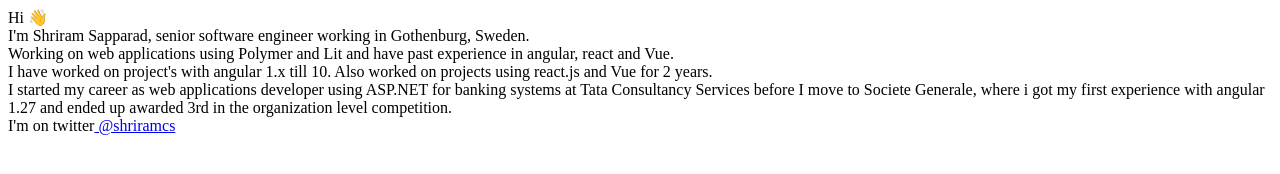
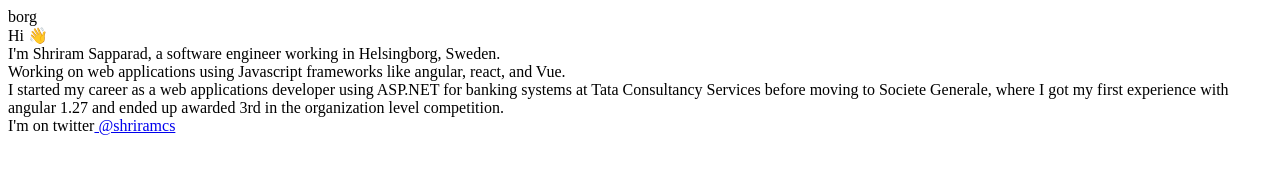
Before and after one commit to shriramcs/shriramcs.github.io, a plain HTML site: page index.html in a window 1280 px wide. Drawn offline with Linux system fonts and the light colour scheme.

Commit message:
Update index.html

```diff
--- a/index.html
+++ b/index.html
@@ -1,4 +1,4 @@
-<!doctype html>
+borg<!doctype html>
 <html lang="en">
 <head>
   <meta charset="utf-8">
@@ -11,16 +11,13 @@
   <div>
     <div> Hi 👋 </div>
     <div>
-      I'm Shriram Sapparad, senior software engineer working in Gothenburg, Sweden.
+      I'm Shriram Sapparad, a software engineer working in Helsingborg, Sweden.
     </div>
     <div>
-      Working on web applications using Polymer and Lit and have past experience in angular, react and Vue.
+      Working on web applications using Javascript frameworks like angular, react, and Vue.
     </div>
     <div>
-      I have worked on project's with angular 1.x till 10. Also worked on projects using react.js and Vue for 2 years.
-    </div>
-    <div>
-      I started my career as web applications developer using ASP.NET for banking systems at Tata Consultancy Services before I move to Societe Generale, where i got my first experience with angular 1.27 and ended up awarded 3rd in the organization level competition.
+      I started my career as a web applications developer using ASP.NET for banking systems at Tata Consultancy Services before moving to Societe Generale, where I got my first experience with angular 1.27 and ended up awarded 3rd in the organization level competition.
     </div>
     <div>
       I'm on twitter<a href="https://twitter.com/shriramcs"> @shriramcs </a>
```
